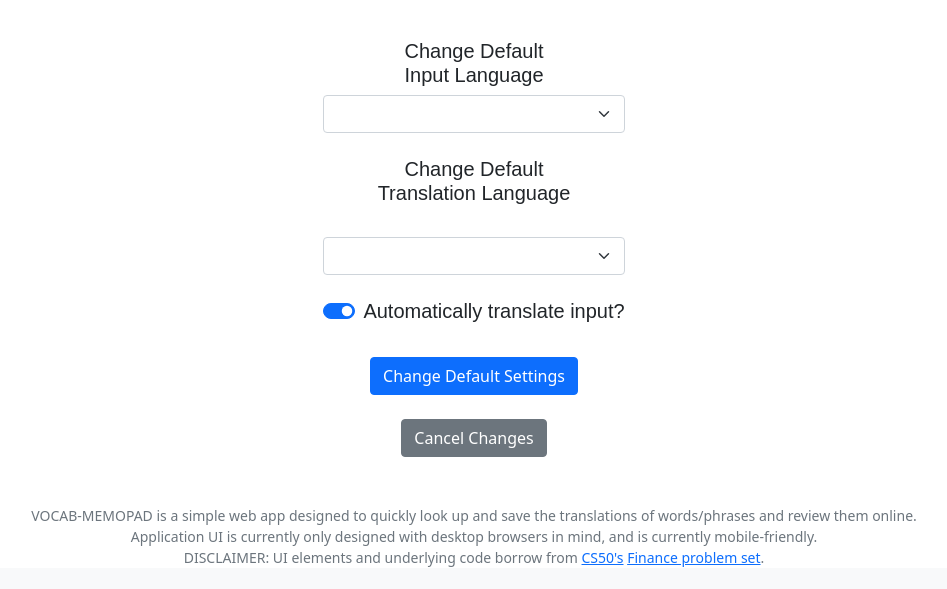
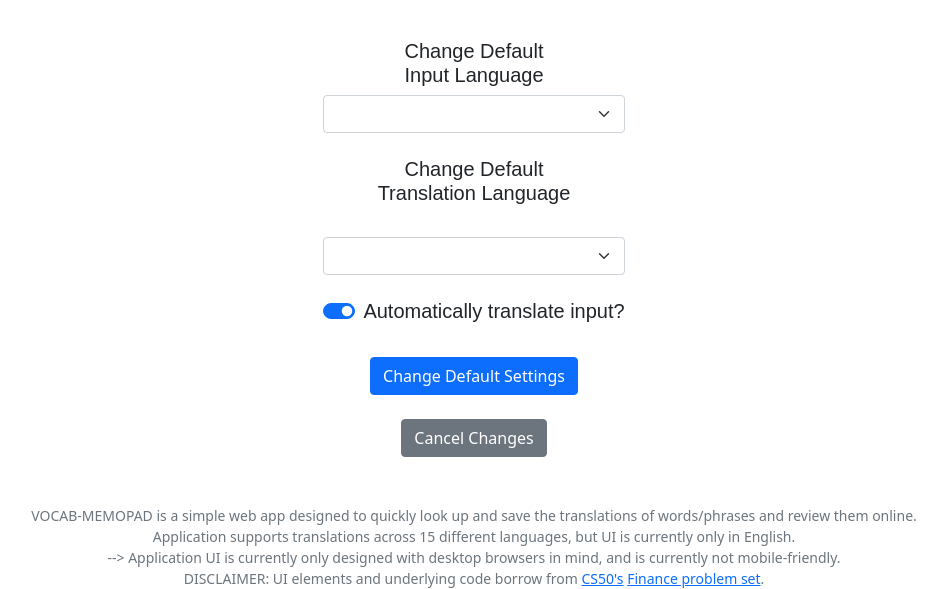
Before and after one commit to rkjrivero/vocab-memopad, a Flask app: page /changedefault in a window 1280 px wide. Shown: the part 325-914 px from the top of the page, without its empty margins (166-1113 px from the left). Before the commit the page ends 892 px from the top, so only its background shows below. Run offline with Flask 2, Linux system fonts and the light colour scheme; the visitor is signed in with stand-in values (Sample User, id 1); some libraries are stand-ins or nearby versions.

Commit message:
UX edits

```diff
--- a/templates/layout.html
+++ b/templates/layout.html
@@ -145,13 +145,20 @@
             Only three language translations are currently supported (English/Japanese/Esperanto), with the UI currently only in English.
             <br>
             -->
-            Application UI is currently only designed with desktop browsers in mind, and is currently mobile-friendly.
+            <!--
+                English, Esperanto, Japanese, Latin, Spanish, German, French, Italian, Russian, Arabic, Indonesian, Malaysian, Thai, Vietnamese, Tagalog
+            -->
+            Application supports translations across 15 different languages, but UI is currently only in English.
+            <br>
+            -->
+            Application UI is currently only designed with desktop browsers in mind, and is currently not mobile-friendly.
             <br>
             <!--
             Feel free to leave comments/suggestions at the <a href="https://github.com/rkjrivero/vocab-memopad">github page</a> (repository currently private).
             <br>
             -->
             DISCLAIMER: UI elements and underlying code borrow from <a href="https://cs50.harvard.edu/x/2021/">CS50's</a> <a href="https://cs50.harvard.edu/x/2021/psets/9/finance/">Finance problem set</a>.
+            <br>
         </footer>
 
     </body>
--- a/templates/login.html
+++ b/templates/login.html
@@ -43,9 +43,4 @@
         </form> an account instead.
     </div>
 
-
-    <!--backup
-    New user? <a href="/register" action="/register" method="get">Register</a> an account instead.
-    -->
-
 {% endblock %}
```
